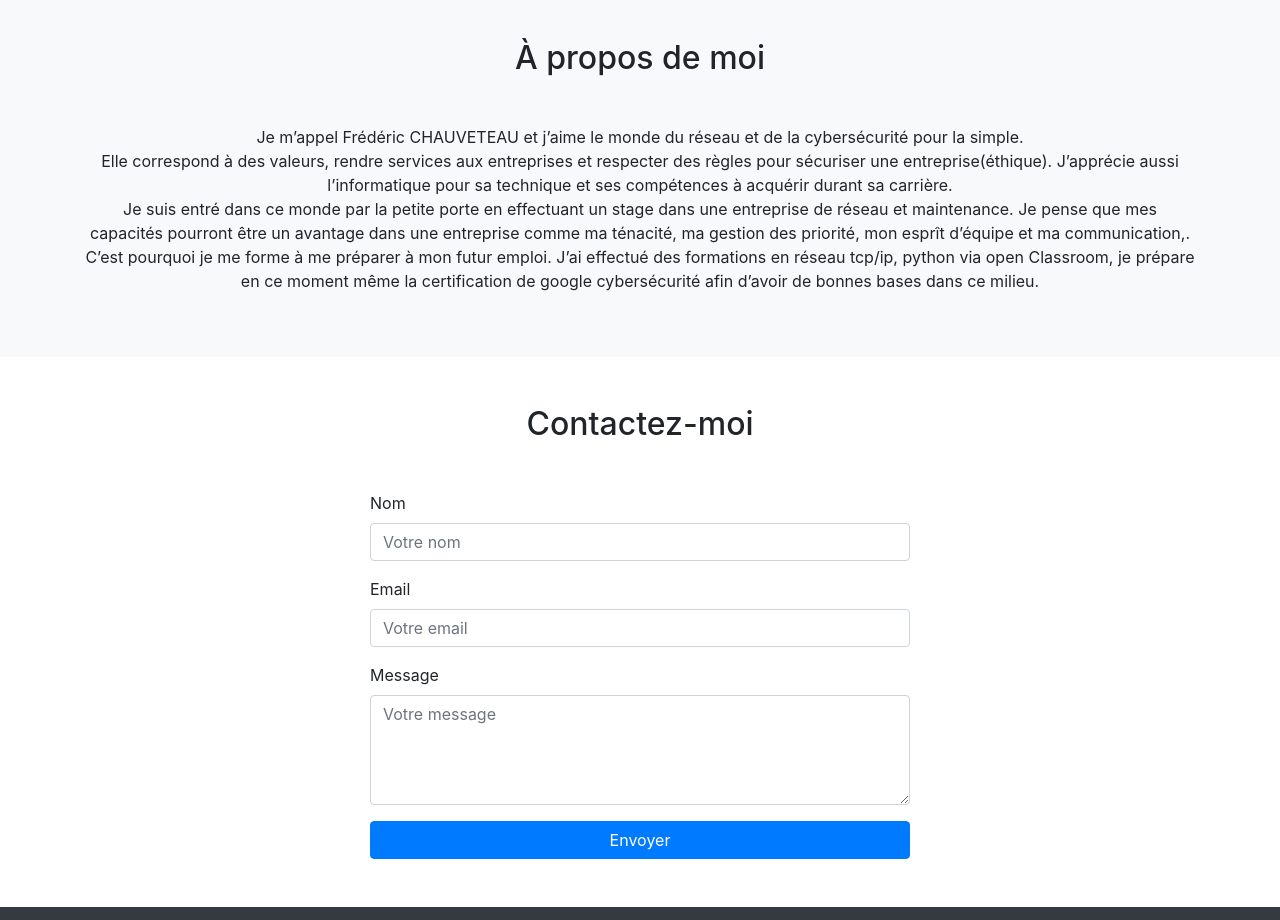
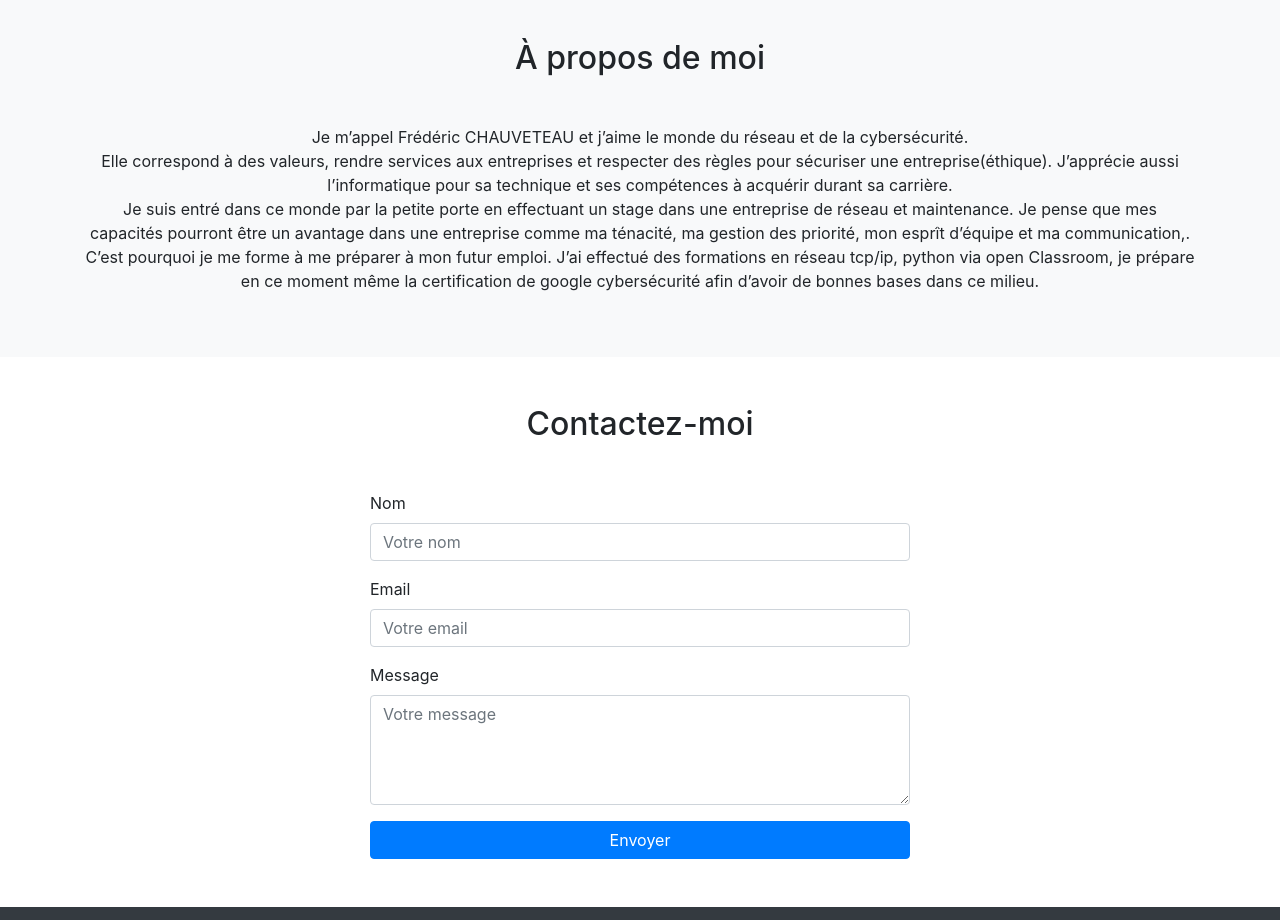
Before and after one commit to fredeau/frederic-chauveteau, a plain HTML site: page index.html in a window 1280 px wide. Shown: the part 1220-2140 px from the top of the page. Drawn offline with nearby package versions, Linux system fonts and the light colour scheme.

Commit message:
Update index.html

```diff
--- a/index.html
+++ b/index.html
@@ -80,7 +80,7 @@
     <section id="about" class="bg-light py-5">
         <div class="container">
             <h2 class="text-center mb-5">À propos de moi</h2>
-            <p class="text-center">Je m’appel Frédéric CHAUVETEAU et j’aime le monde du réseau et de la cybersécurité pour la simple. <br>Elle correspond à des valeurs, rendre services aux entreprises et respecter des règles pour sécuriser une entreprise(éthique).
+            <p class="text-center">Je m’appel Frédéric CHAUVETEAU et j’aime le monde du réseau et de la cybersécurité. <br>Elle correspond à des valeurs, rendre services aux entreprises et respecter des règles pour sécuriser une entreprise(éthique).
                 J’apprécie aussi l’informatique pour sa technique et ses compétences à acquérir durant sa carrière.<br> Je suis entré dans ce monde par la petite porte en effectuant un stage dans une entreprise de réseau et maintenance. Je pense que mes capacités pourront être un avantage dans une entreprise comme  ma ténacité, ma gestion des priorité, mon esprît d’équipe et ma communication,.  C’est pourquoi je me forme à me préparer à mon futur emploi.
 J’ai effectué des formations en réseau tcp/ip, python via open Classroom, je prépare en ce moment même la certification de google cybersécurité afin d’avoir de bonnes bases dans ce milieu.
 </p>
```
